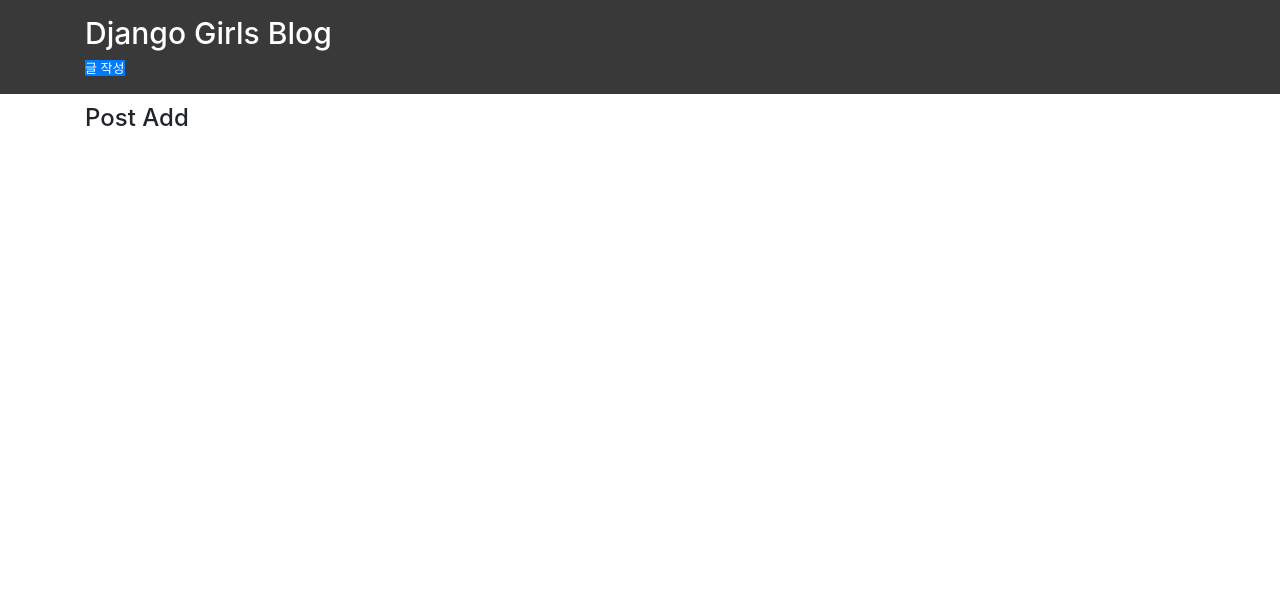
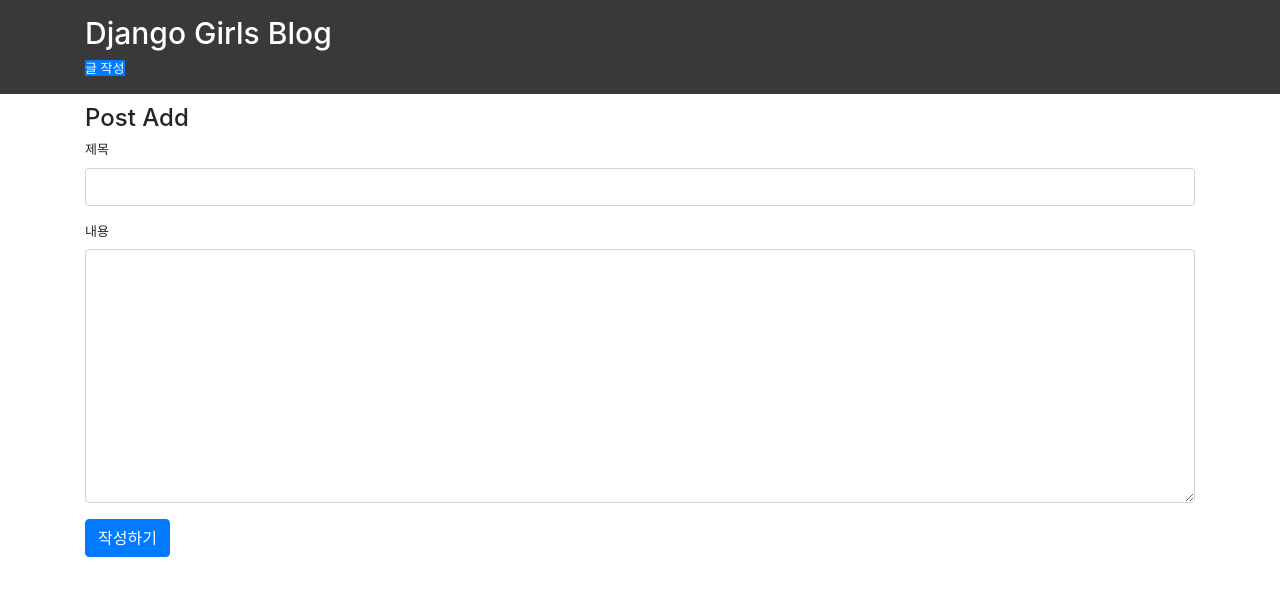
Before and after one commit to Chrisaor/Djangogirls-Tutorial, a Django app: page /add/ in a window 1280 px wide. Shown: the top 596 px of the page. Run offline with Django 3.2, Linux system fonts and the light colour scheme; some libraries are stand-ins or nearby versions.

Commit message:
post_add템플릿에 form을 작성하고 csrf_token태그 사용

```diff
--- a/django/templates/blog/post_add.html
+++ b/django/templates/blog/post_add.html
@@ -1,3 +1,26 @@
 {% extends 'base.html' %}
 
 {% block title %}Post Add{% endblock %}
+
+{% block content %}
+
+<!--name이 title인 input요소와-->
+<!--name이 content인 textarea요소-->
+<!--type이 submit인 button요소를-->
+<!--하나의 form 요소 안에 배치-->
+
+<!--action은 어떤 요청을 정함-->
+<form action="" method="POST">
+    {% csrf_token %}
+    <div class="form-group">
+    <label for="title">제목</label>
+    <input type="text" name="title" class="form-control">
+    </div>
+
+    <div class="form-group">
+        <label for="content">내용</label>
+        <textarea name="context" id="" cols="30" rows="10" class="form-control"></textarea>
+    </div>
+    <button type="submit" class="btn btn-primary">작성하기</button>
+</form>
+{% endblock %}
```
